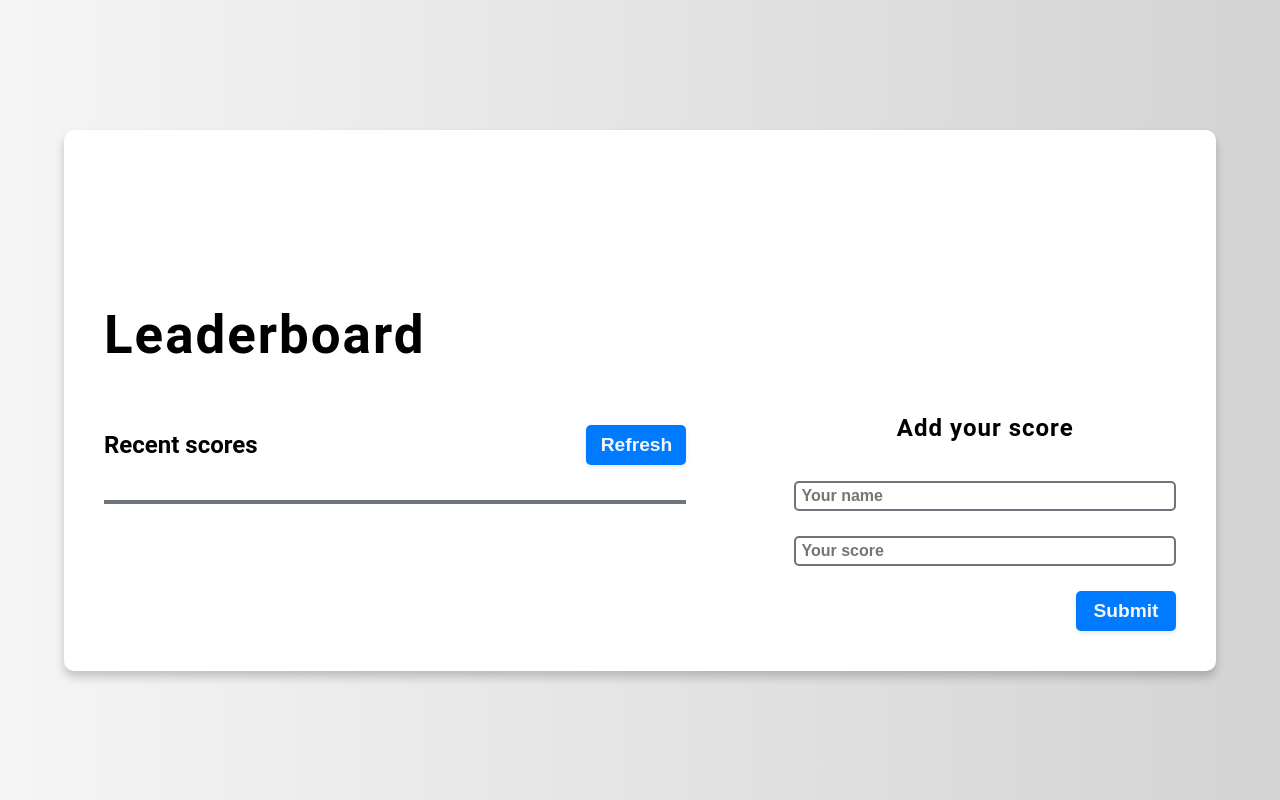
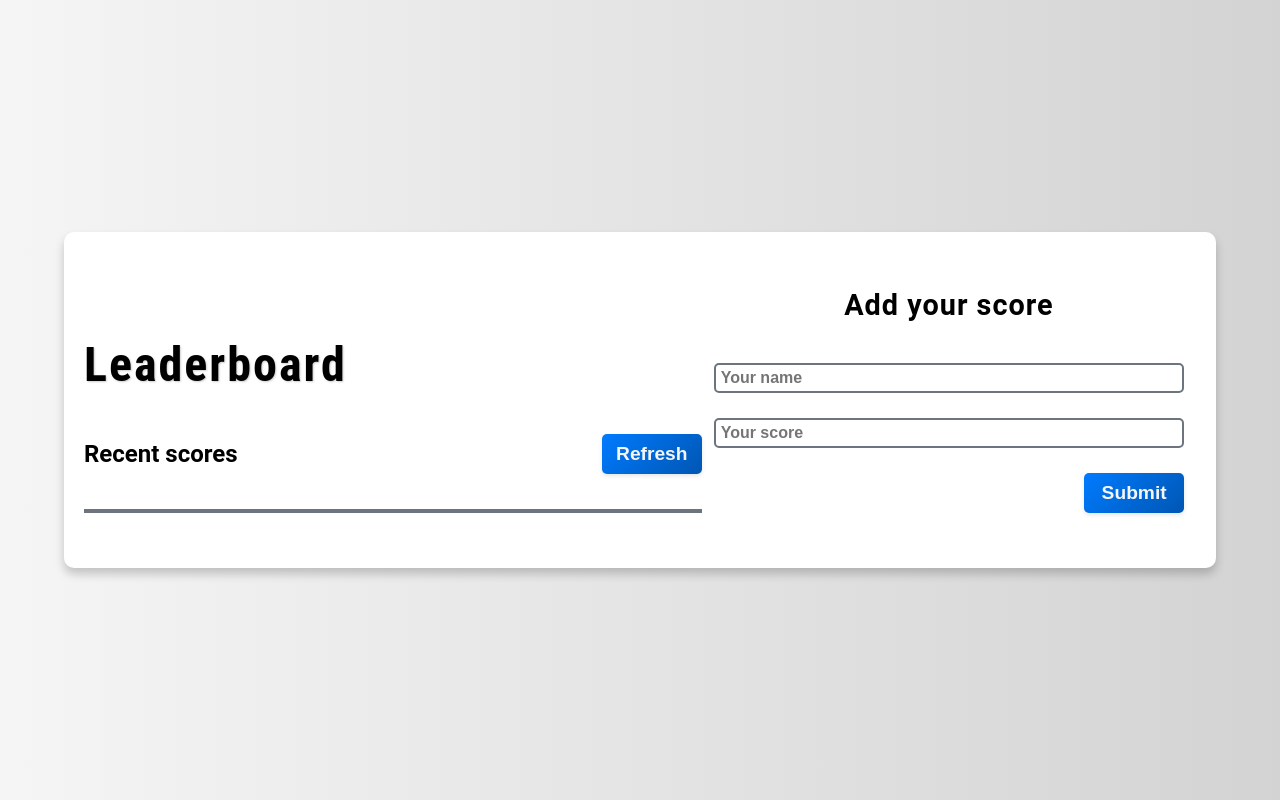
Before and after one commit to Alejandroq12/hallofchampions, a website built with webpack: page src/index.html in a window 1280 px wide. Built offline with nearby package versions, Linux system fonts and the light colour scheme.

Commit message:
Update styles to improve user experience

```diff
--- a/src/styles.css
+++ b/src/styles.css
@@ -23,8 +23,8 @@ body {
 body {
   font-family: 'Roboto', sans-serif;
   background: linear-gradient(to right, var(--white-gray), var(--light-gray));
-  font-size: 16px;
-  line-height: 1.5;
+  font-size: 18px;
+  line-height: 1.6;
   display: flex;
   justify-content: center;
   align-items: center;
@@ -55,6 +55,7 @@ body {
   flex-direction: column;
   justify-content: center;
   align-items: center;
+  margin-top: 50px;
   padding: 55px 10px 35px 10px;
   box-shadow: 0 4px 6px rgba(0, 0, 0, 0.1);
   border-radius: 5px;
@@ -62,15 +63,19 @@ body {
   background-color: white;
   max-width: 1200px;
   animation: fadeIn 0.5s ease, slideIn 0.5s ease;
+  transition: box-shadow 0.3s ease;
 }
 
-.leaderboard-header {
+.leaderboard-header h1 {
+  font-family: 'Roboto Condensed', sans-serif;
   display: flex;
   flex-direction: row;
   align-items: center;
-  margin: 35px 0 20px 0;
-  font-size: 1.5rem;
+  margin: 60px 0 20px 0;
+  font-size: 2rem;
   font-weight: bold;
+  letter-spacing: 3px;
+  text-shadow: 1px 1px 2px rgba(0, 0, 0, 0.2);
 }
 
 .leaderboard-scores {
@@ -107,6 +112,16 @@ body {
   scrollbar-color: var(--light-blue) var(--gray);
 }
 
+@keyframes slideUp {
+  0% {
+    transform: translateY(20px);
+  }
+
+  100% {
+    transform: translateY(0);
+  }
+}
+
 .leaderboard-scores__list .scores-li {
   list-style: none;
   margin: 4px 0 4px 0;
@@ -116,6 +131,8 @@ body {
   font-weight: 600;
   animation: fadeIn 0.5s ease;
   box-shadow: 0 2px 4px rgba(0, 0, 0, 1);
+  transition: background-color 0.2s ease, color 0.2s ease, transform 0.2s ease, box-shadow 0.2s ease;
+  animation: fadeIn 0.5s ease, slideUp 0.5s ease;
 }
 
 .leaderboard-scores__list::-webkit-scrollbar {
@@ -129,6 +146,11 @@ body {
 .leaderboard-scores__list::-webkit-scrollbar-thumb {
   background-color: var(--light-blue);
   border-radius: 6px;
+  transition: background-color 0.2s ease;
+}
+
+.leaderboard-scores__list::-webkit-scrollbar-thumb:hover {
+  background-color: var(--dark-blue);
 }
 
 .leaderboard-scores__list .scores-li:hover {
@@ -137,6 +159,7 @@ body {
   cursor: pointer;
   transform: scale(1.02);
   transition: background-color 0.2s ease, color 0.2s ease, transform 0.2s ease;
+  box-shadow: 0 2px 4px rgba(0, 0, 0, 0.15);
 }
 
 .leaderboard-scores__list .scores-li:nth-child(odd) {
@@ -157,8 +180,8 @@ body {
 }
 
 .leaderboard-add__score h2 {
-  font-size: 1.5rem;
-  margin: 0 0 12px 0;
+  font-size: 1.8rem;
+  margin-bottom: 20px;
   font-weight: 600;
   letter-spacing: 1px;
 }
@@ -176,14 +199,16 @@ body {
 }
 
 .leaderboard-form input:focus {
-  outline: none;
+  outline: 2px solid var(--dark-blue);
   border-color: var(--dark-blue);
   box-shadow: 0 0 3px rgba(0, 0, 0, 0.3);
   transition: border-color 0.3s ease;
+  background-color: var(--white-gray);
 }
 
 .leaderboard-form input:hover {
   border-color: var(--dark-blue);
+  box-shadow: 0 0 3px rgba(0, 0, 0, 0.4);
 }
 
 .submit-scores__btn {
@@ -205,6 +230,7 @@ button {
   transition: background-color 0.2s ease, color 0.2s ease;
   font-weight: 600;
   box-shadow: 0 2px 4px rgba(0, 0, 0, 0.1);
+  background-image: linear-gradient(135deg, var(--light-blue) 0%, var(--dark-blue) 100%);
 }
 
 button:focus {
@@ -215,6 +241,22 @@ button:hover,
 button:focus {
   background-color: var(--dark-blue);
   box-shadow: 0 2px 4px rgba(0, 0, 0, 0.1);
+  background-image: linear-gradient(135deg, var(--dark-blue) 0%, var(--light-blue) 100%);
+  transition: background-image 0.3s ease;
+}
+
+.success-message {
+  position: fixed;
+  bottom: 20px;
+  right: 20px;
+  background-color: #28a745;
+  color: white;
+  padding: 10px 20px;
+  border-radius: 5px;
+  font-weight: bold;
+  box-shadow: 0 2px 4px rgba(0, 0, 0, 0.1);
+  animation: fadeIn 0.5s ease, slideIn 0.5s ease;
+  z-index: 1000;
 }
 
 @media screen and (min-width: 769px) {
@@ -225,24 +267,25 @@ button:focus {
     width: 90%;
     max-width: 1200px;
     margin: 60px auto;
-    padding: 40px;
+    padding: 30px 20px;
     border-radius: 10px;
     box-shadow: 0 6px 10px rgba(0, 0, 0, 0.2);
+    transition: box-shadow 0.3s ease, margin 0.3s ease;
   }
 
   .leaderboard-scores {
-    margin: 0;
-    padding-right: 90px;
+    padding-bottom: 20px;
   }
 
-  .leaderboard-header {
-    font-size: 2.2rem;
-    margin: 0 0 50px 0;
+  .leaderboard-header h1 {
+    font-size: 3rem;
+    margin-bottom: 30px;
     letter-spacing: 2px;
   }
 
   .leaderboard-add__score {
-    margin: 240px 0 0 18px;
+    width: 80%;
+    margin-top: 20px;
   }
 
   .title-button {
```
